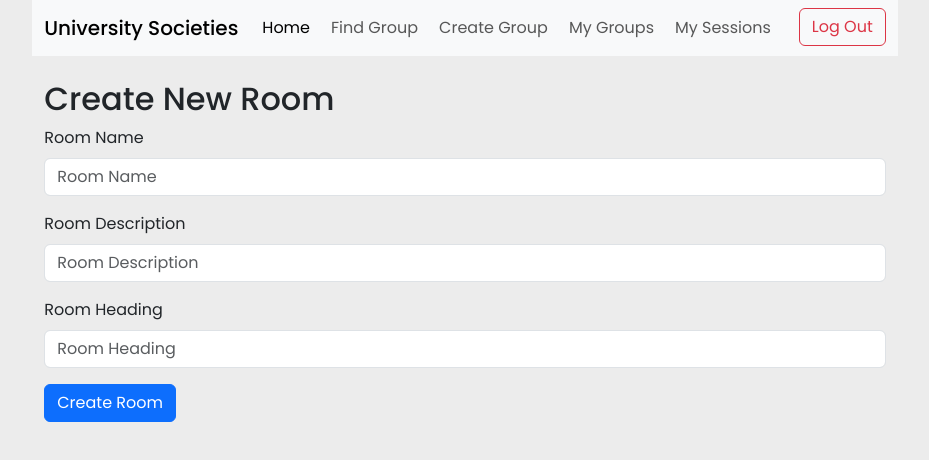
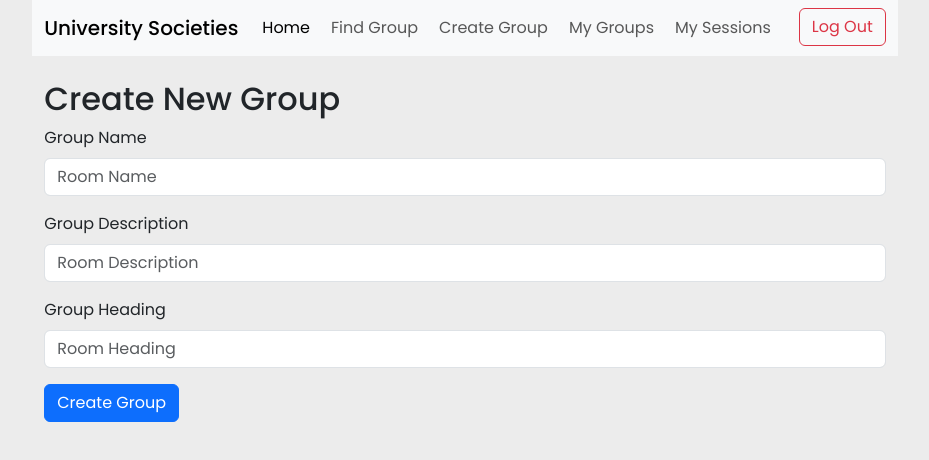
Before and after one commit to DanielZuev/DanielZuev.github.io, a React (Vite) app: page /userroom in a window 1280 px wide. Shown: the top 460 px of the page, without its empty margins (175-1104 px from the left). Built offline with nearby package versions, Linux system fonts and the light colour scheme; sample sign-in values are in the browser's storage.

Commit message:
fixing word typos

```diff
--- a/src/Layout/CreateUserRoom.jsx
+++ b/src/Layout/CreateUserRoom.jsx
@@ -71,21 +71,21 @@ const CreateUserRoom = () => {
     <>
       <NavBar />
       <div className="container mt-4">
-          <h2>Create New Room</h2>
+          <h2>Create New Group</h2>
           <form onSubmit={handleSubmit}>
               <div className="mb-3">
-                  <label htmlFor="roomName" className="form-label">Room Name</label>
+                  <label htmlFor="roomName" className="form-label">Group Name</label>
                   <input type="text" className="form-control" id="roomName" value={roomName} onChange={(e) => setRoomName(e.target.value)} placeholder="Room Name" required />
               </div>
               <div className="mb-3">
-                  <label htmlFor="roomDescription" className="form-label">Room Description</label>
+                  <label htmlFor="roomDescription" className="form-label">Group Description</label>
                   <input type="text" className="form-control" id="roomDescription" value={roomDescription} onChange={(e) => setRoomDescription(e.target.value)} placeholder="Room Description" required />
               </div>
               <div className="mb-3">
-                  <label htmlFor="roomHeading" className="form-label">Room Heading</label>
+                  <label htmlFor="roomHeading" className="form-label">Group Heading</label>
                   <input type="text" className="form-control" id="roomHeading" value={roomHeading} onChange={(e) => setRoomHeading(e.target.value)} placeholder="Room Heading" required />
               </div>
-              <button type="submit" className="btn btn-primary">Create Room</button>
+              <button type="submit" className="btn btn-primary">Create Group</button>
           </form>
           {error && <div className="alert alert-danger mt-3">{error}</div>}
       </div>
--- a/src/Layout/FindRoom.jsx
+++ b/src/Layout/FindRoom.jsx
@@ -77,7 +77,7 @@ const FindRoom = () => {
                         ))}
                         </div>
                     ) : (
-                            <p className="text-center">You are not part of any rooms yet.</p>
+                            <p className="text-center">You are not part of any groups yet.</p>
                         )}
                     </ul>
                 </div> ) :
--- a/src/Layout/Room.jsx
+++ b/src/Layout/Room.jsx
@@ -31,10 +31,10 @@ const Room = ({ roomDetails, userRoomRelationship, isRoomSelectedSetter }) => {
             default:
                 return (
                     <>
-                        <h2>Room Information</h2>
-                        <p><strong>Room Name:</strong> {roomDetails.roomName}</p>
-                        <p><strong>Room Heading:</strong> {roomDetails.roomHeading}</p>
-                        <p><strong>Room Description:</strong> {roomDetails.roomDescription}</p>
+                        <h2>Group Information</h2>
+                        <p><strong>Group Name:</strong> {roomDetails.roomName}</p>
+                        <p><strong>Group Heading:</strong> {roomDetails.roomHeading}</p>
+                        <p><strong>Group Description:</strong> {roomDetails.roomDescription}</p>
                         {isRoomMember ? (
                             !isAdmin ?
                             <>
```
